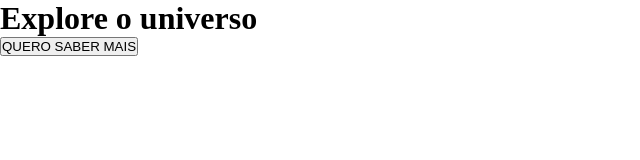
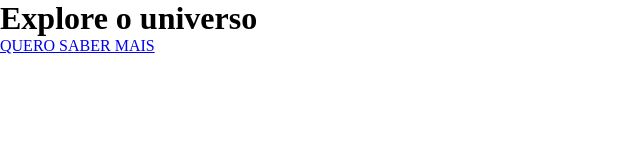
Before and after one commit to VictorZornek/SPAUniverse, a website: page pages/home.html in a window 1280 px wide. Shown: the whole page, without its empty margins (0-640 px from the left). Drawn offline with Linux system fonts and the light colour scheme.

Commit message:
add package.json e node modules

```diff
--- a/pages/home.html
+++ b/pages/home.html
@@ -11,7 +11,7 @@
     <div id="home">
         <h1>Explore o universo</h1>
 
-        <button>QUERO SABER MAIS</button>
+        <a href="/universe">QUERO SABER MAIS</a>
     </div>
 </body>
 </html>
```
Also changed, not shown: package.json (added, +15 -0 lines), 1 other file.
